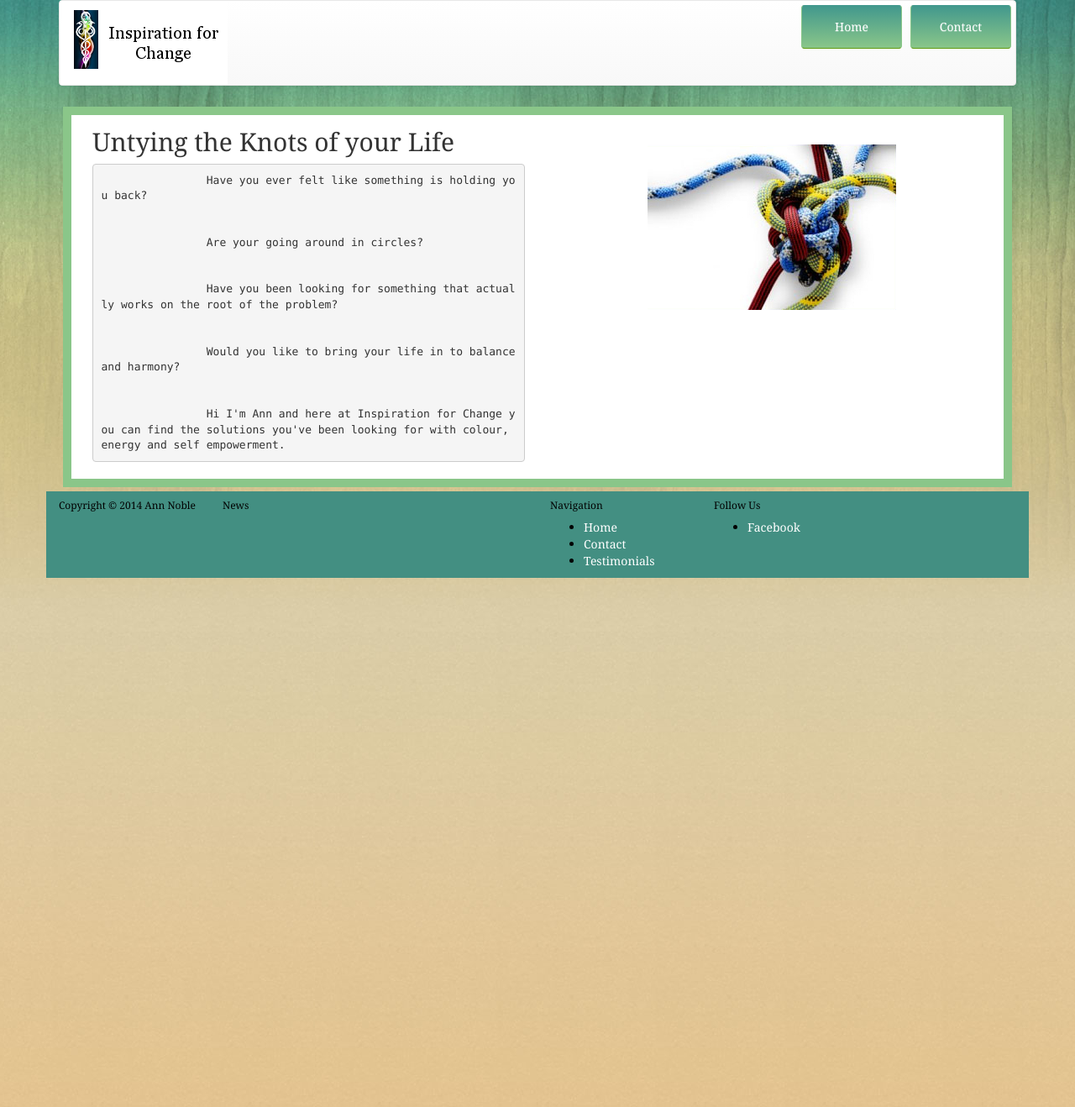
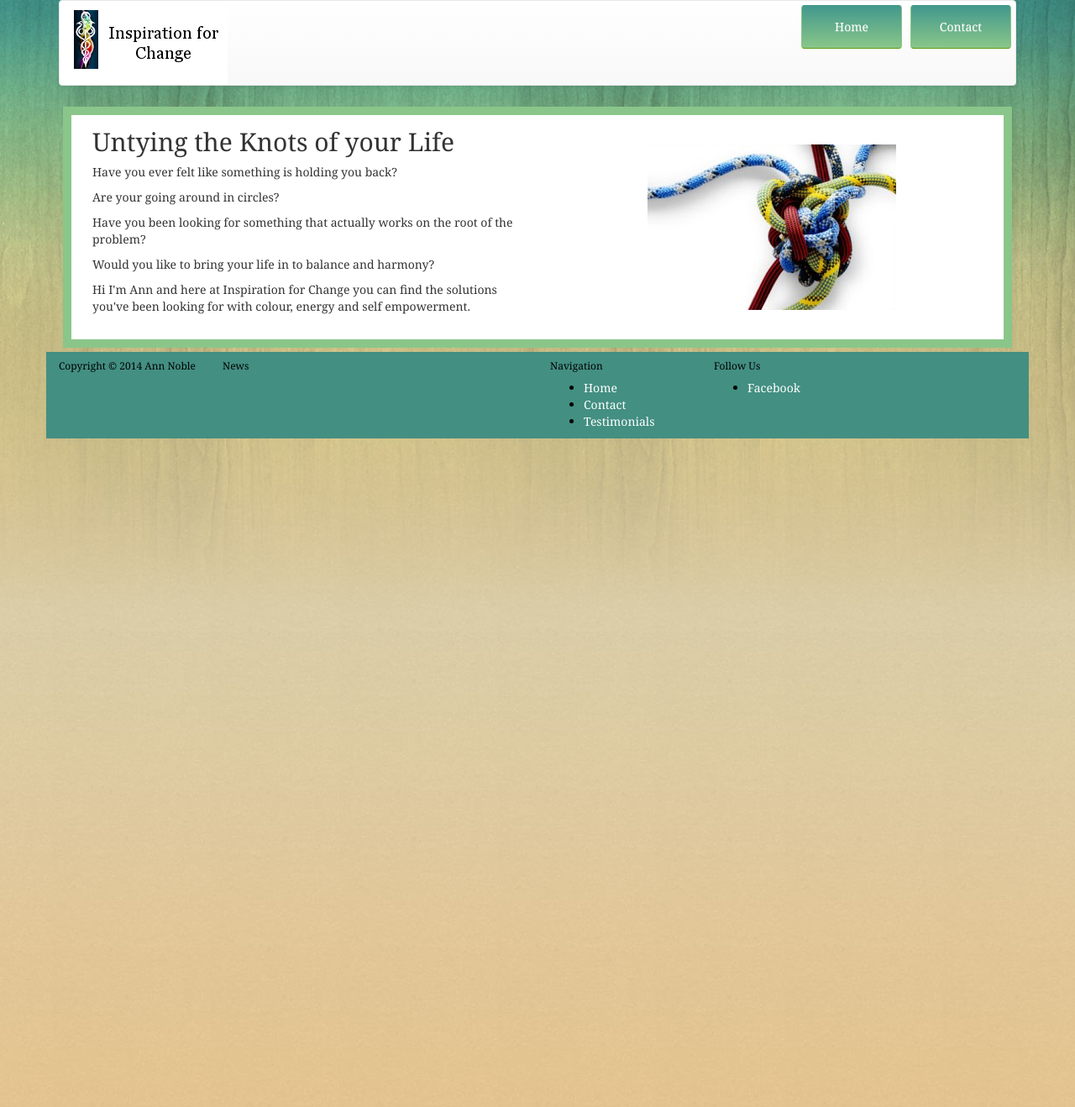
Before and after one commit to designerwebhosting/inspirationforchange, a Jekyll site: the page built from about.md, in a window 1280 px wide. Shown: the whole page at 84% size. Built offline with Jekyll 4.4.1, drawn with Linux system fonts in a browser that asks for light colours; nearby versions of some CDN libraries; library files that are not in the unit come from our copies.

Commit message:
Update about.md

```diff
--- a/about.md
+++ b/about.md
@@ -2,19 +2,9 @@
 title: about
 layout: default
 ---
-## Untying the Knots of your Life
-
-
-			Have you ever felt like something is holding you back?
-
-
-			Are your going around in circles?
-
-
-			Have you been looking for something that actually works on the root of the problem?
-
-
-			Would you like to bring your life in to balance and harmony?
-
-
-			Hi I'm Ann and here at Inspiration for Change you can find the solutions you've been looking for with colour, energy and self empowerment.
+<h2>Untying the Knots of your Life</h2>
+<p>Have you ever felt like something is holding you back?</p>
+<p>Are your going around in circles? </p>
+<p>Have you been looking for something that actually works on the root of the problem? </p>
+<p>Would you like to bring your life in to balance and harmony?</p>
+<p>Hi I'm Ann and here at Inspiration for Change you can find the solutions you've been looking for with colour, energy and self empowerment.</p>
```
